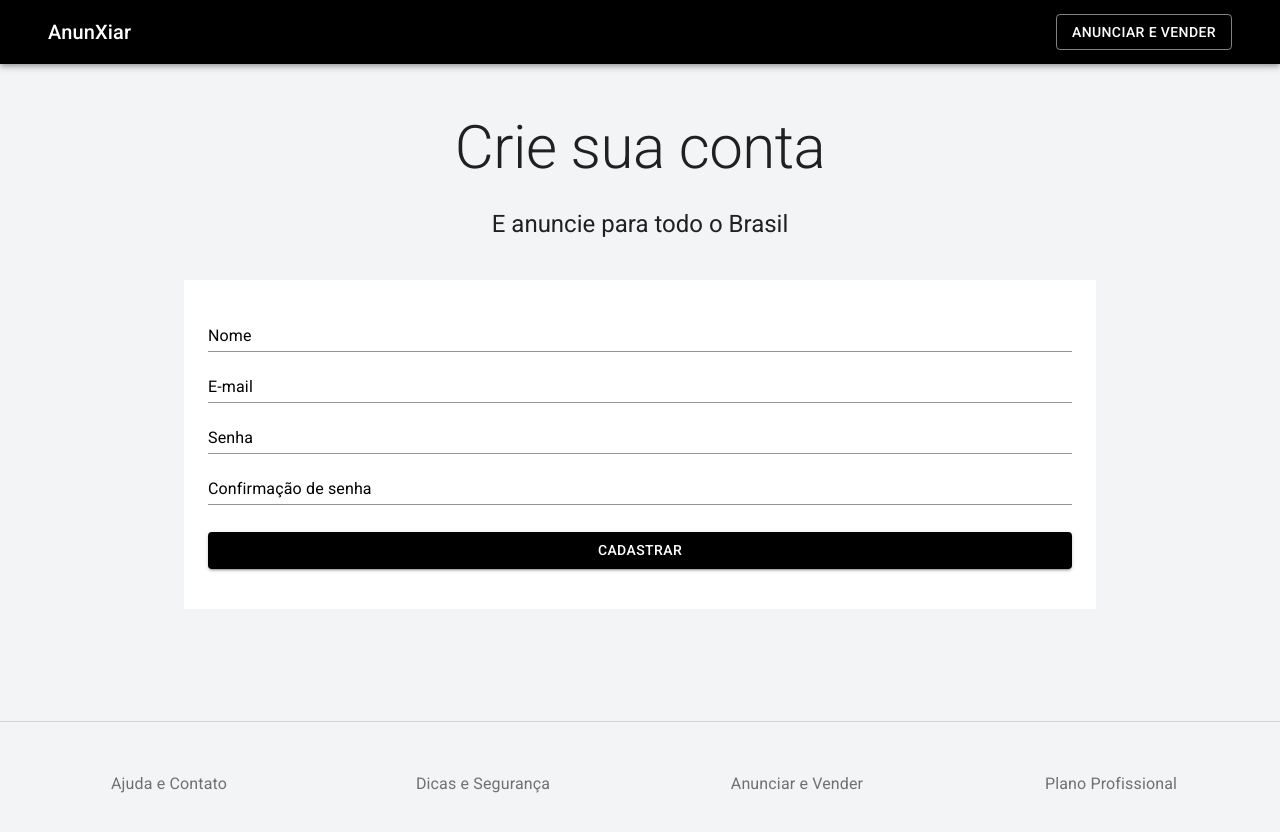
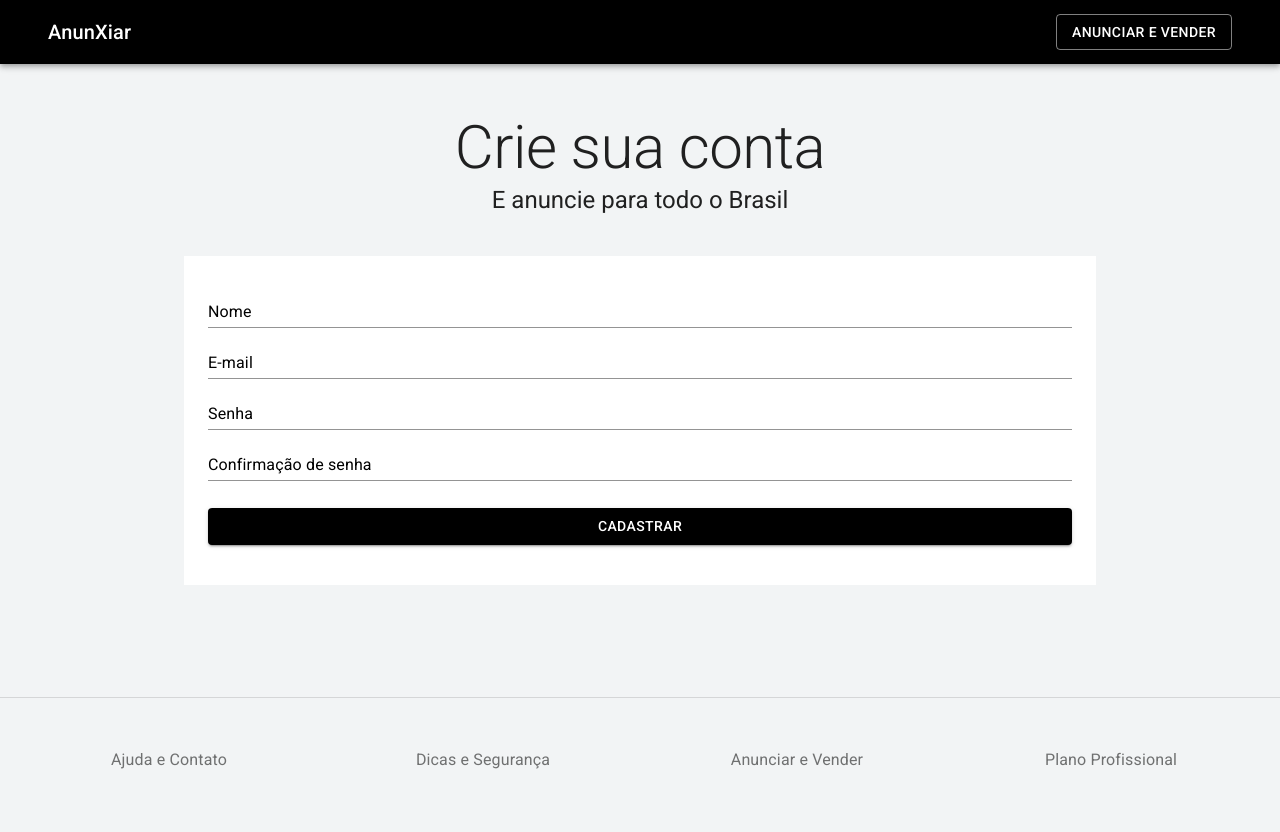
Before and after one commit to paulojrc52/anunxiar, a Next.js app: page /auth/signup in a window 1280 px wide. Shown: the top 832 px of the page. Built offline with nearby package versions, Linux system fonts and the light colour scheme; no server answers.

Commit message:
Fixing subtitle bug

```diff
--- a/pages/auth/signin/index.js
+++ b/pages/auth/signin/index.js
@@ -45,6 +45,7 @@ const Signin = ({ APP_URL }) => {
       <TitleHead
         title='Entre na sua conta'
         variant='h2'
+        subtitleHead='E anuncie para todo o Brasil'
       />
 
       <Container maxWidth='md'>
--- a/pages/auth/signup/index.js
+++ b/pages/auth/signup/index.js
@@ -44,13 +44,7 @@ const handleFormSubmit = async values => {
       <TitleHead
         title='Crie sua conta'
         variant='h2'
-        subtitle={
-          <>
-            <Typography component='h5' variant='h5' align='center' color='textPrimary'>
-              E anuncie para todo o Brasil
-            </Typography>
-          </>
-        }
+        subtitleHead='E anuncie para todo o Brasil'
       />
 
       <Container maxWidth='md'>
```
